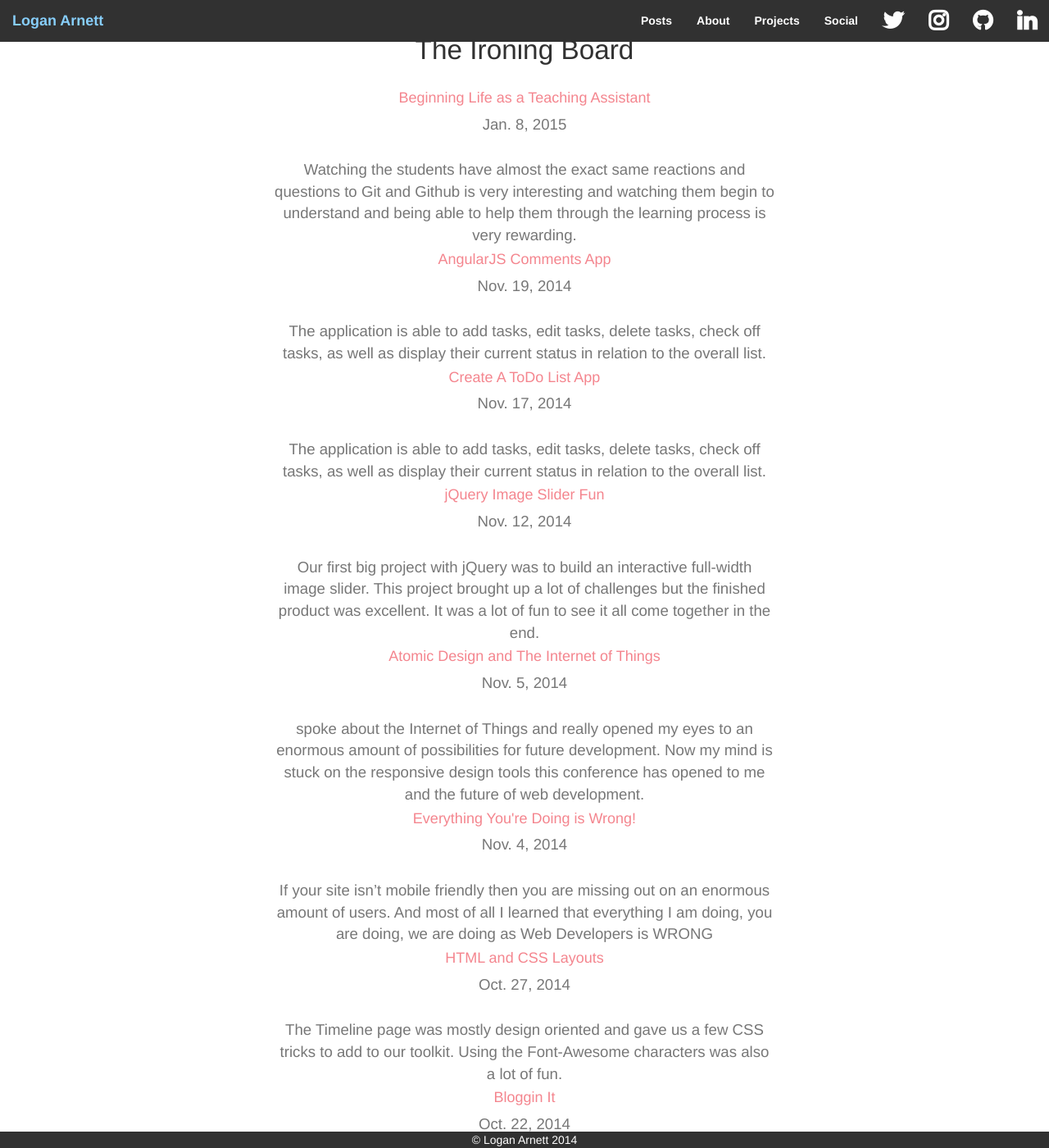
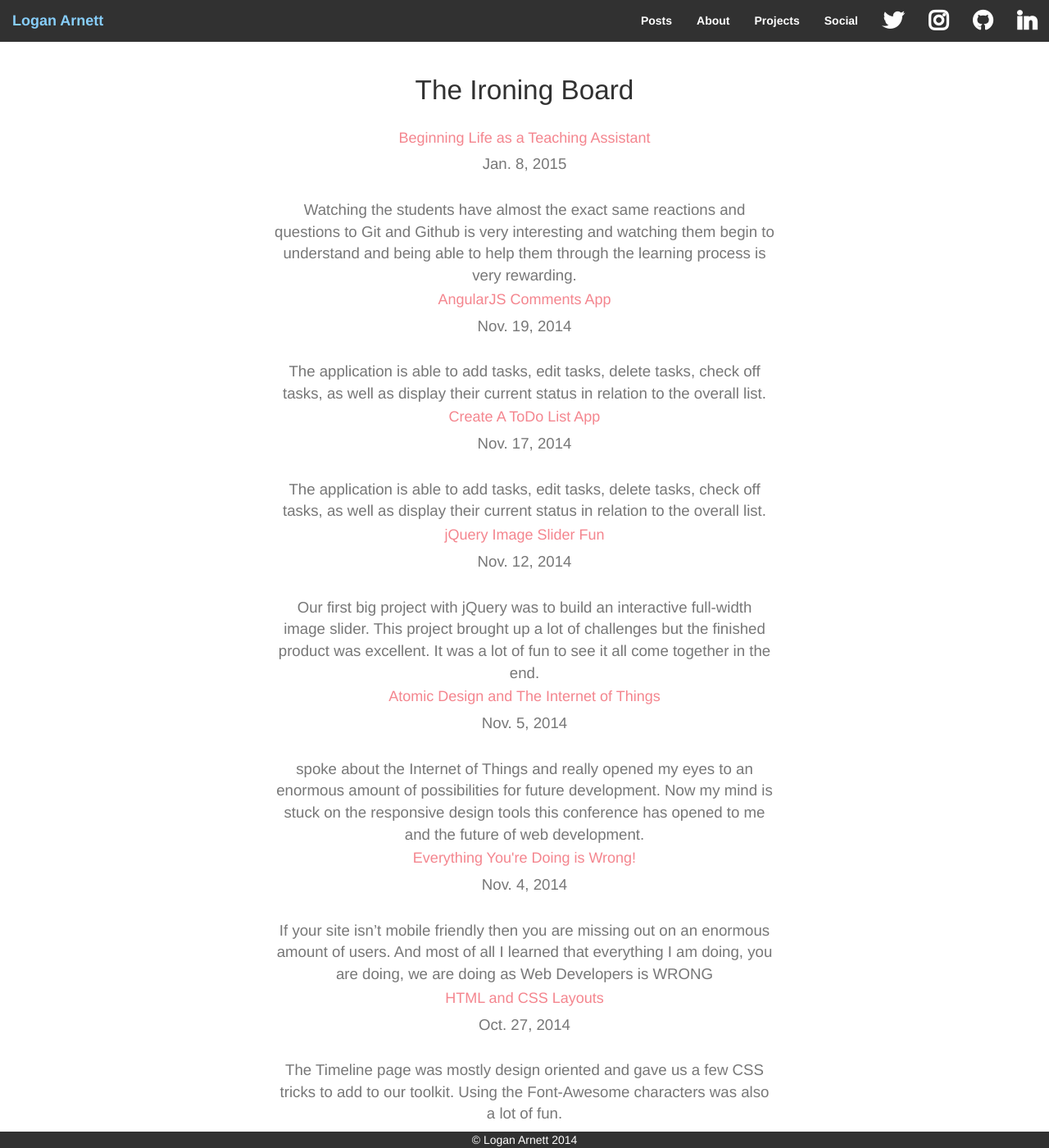
Before and after one commit to LoganArnett/MEANfolio, a Jekyll site: the page built from all-posts.html, in a window 1280 px wide and 1400 px high. Shown: the whole window at 82% size. Built offline with Jekyll 4.4.1, drawn with Linux system fonts in a browser that asks for light colours; nearby versions of some CDN libraries.

Commit message:
added styling to all posts page

```diff
--- a/all-posts.html
+++ b/all-posts.html
@@ -3,9 +3,9 @@ layout: posts
 ---
 <body>
 <div id="posts" class="container-fluid">
-  <h3>The Ironing Board</h3>
+  <h3 class="full-board">The Ironing Board</h3>
 
-  <ul class="ironBoard">
+  <ul class="ironBoard full">
     {% for post in site.posts %}
       <li>
         <a href="{{ post.url }}"><h4>{{ post.title }}</h4></a>
--- a/style.css
+++ b/style.css
@@ -541,6 +541,13 @@ NAV
   text-align: center;
 }
 
+.full {
+  margin-bottom: 10%;
+}
+
+.full-board {
+  margin-top: 15%;
+}
 @media (max-width: 1200px){
    #page-title {
      min-height: 500px;
```
